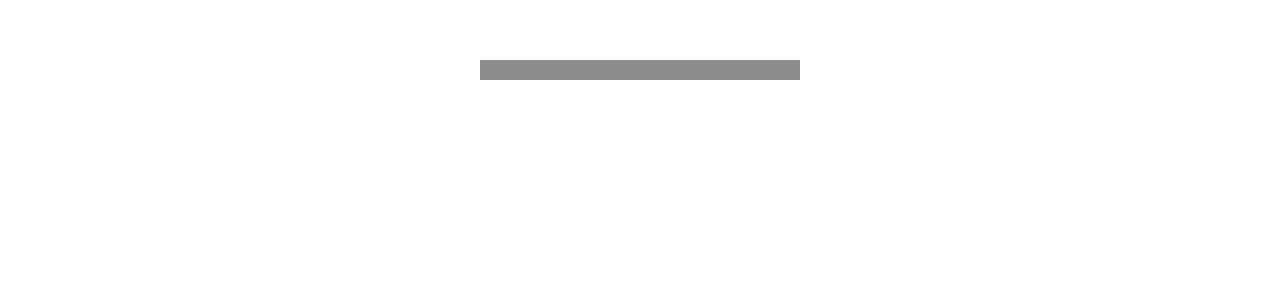
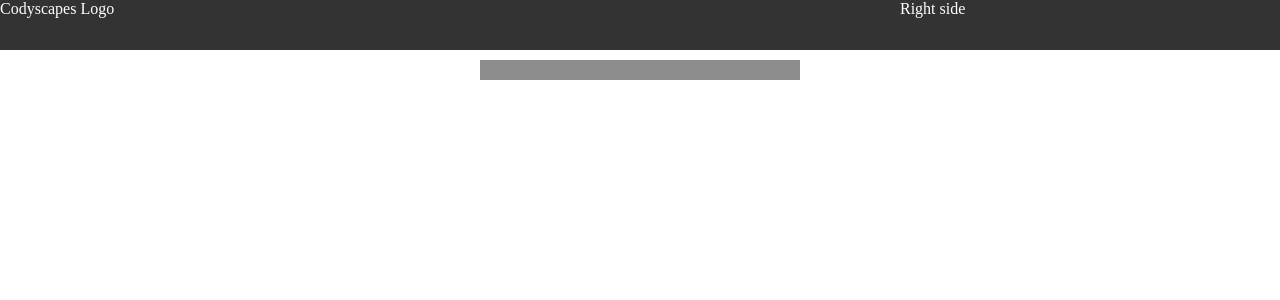
Before and after one commit to codifynw/codyscapes, a Django app: page /photos/ in a window 1280 px wide. Shown: the top 300 px of the page. Run offline with Django 3.2, Linux system fonts and the light colour scheme; data that the repository does not hold is empty; some libraries are stand-ins or nearby versions.

Commit message:
added header elements to the live map and pulled in backend data to fill current location.

```diff
--- a/photos/static/photos/css/main.css
+++ b/photos/static/photos/css/main.css
@@ -18,3 +18,31 @@
   opacity: .45; /* Set the opacity for a slightly transparent Google Form */
   color: white;
 }
+
+#top_header {
+  z-index: 2;
+  position: fixed;
+  width: 100%;
+  height: 50px;
+  margin:0px;
+  margin-left: -8px;
+  padding:0px;
+  top:0;
+  background-color: #333333;
+  color: white;
+}
+
+#header_inner {
+  height: 100%;
+  position: relative;
+}
+
+#header_left {
+  display: inline-block;
+  width: 70%;
+}
+
+#header_right {
+  display: inline-block;
+  width: 20%;
+}
--- a/photos/templates/photos/header.html
+++ b/photos/templates/photos/header.html
@@ -13,6 +13,17 @@
 	<meta charset="utf-8">
 </head>
 <body>
+	<div id='top_header'>
+		<div id = 'header_inner'>
+			<div id ='header_left'>
+				Codyscapes Logo
+			</div>
+			<div id ='header_right'>
+				Right side
+			</div>
+		</div>
+	</div>
+
 	<div>
 		{% block content %}
 		{% endblock %}
--- a/photos/templates/photos/index.html
+++ b/photos/templates/photos/index.html
@@ -16,7 +16,10 @@
 	<script type="text/javascript">
 
 	// The latitude and longitude of your business / place
-	var position = [45.532065, -122.684635];
+	{% for photo in photos %}
+		var position = [{{photo.latitude}}, {{photo.longitude}}];
+	{% endfor %}
+
 
 	function showGoogleMaps() {
 
--- a/photos/views.py
+++ b/photos/views.py
@@ -5,4 +5,4 @@ from .models import Photo
 
 def index(request):
 	photos = Photo.objects.all()
-	return render(request, 'photos/index.html')
+	return render(request, 'photos/index.html', {'photos': photos})
```
